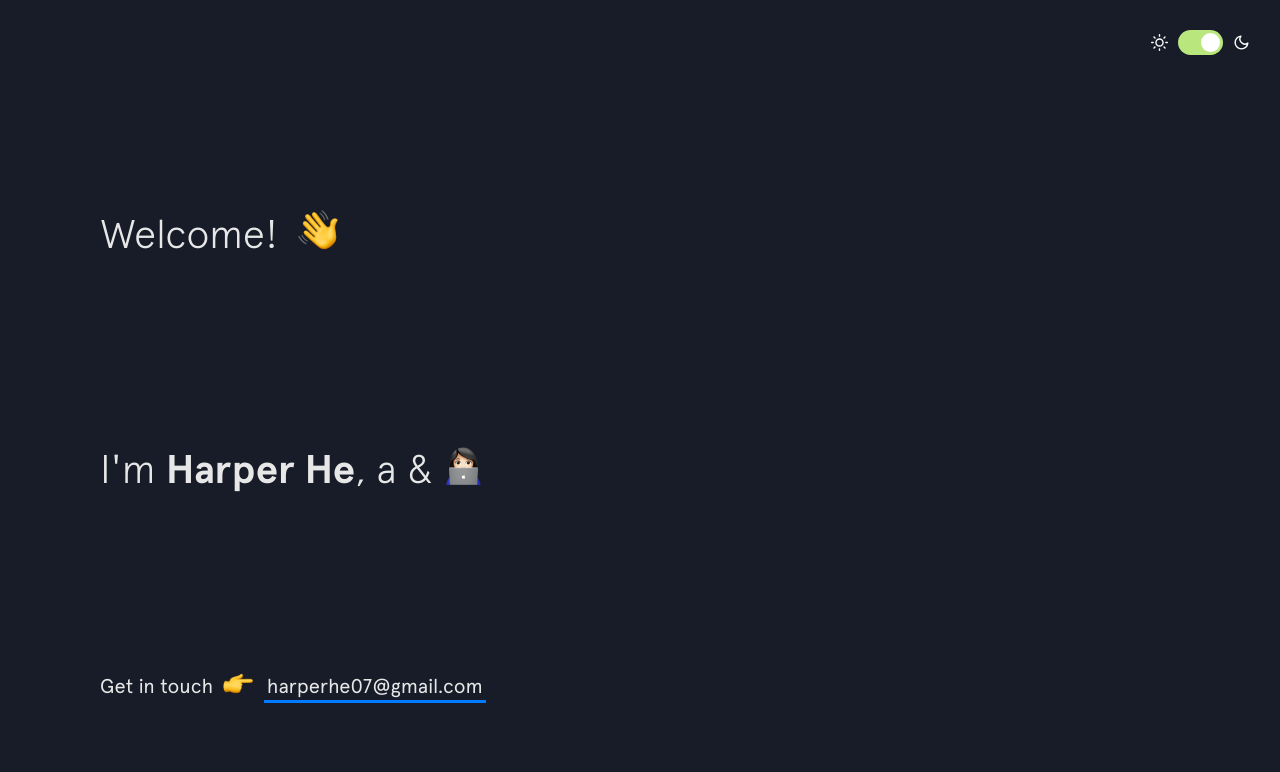
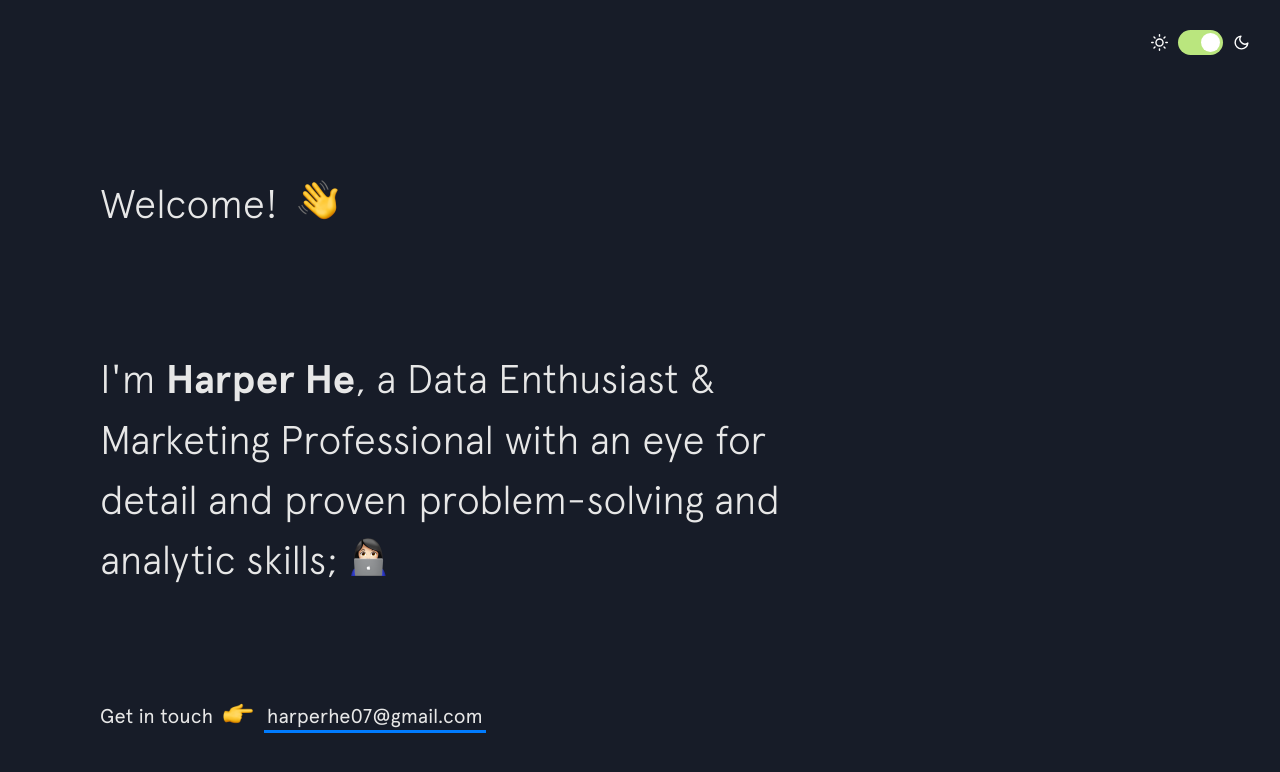
Before and after one commit to harper-he/harper-he.github.io, a Jekyll site: the page built from index.html, in a window 1280 px wide and 900 px high. Shown: the top 772 px of the window. Built offline with Jekyll 4.4.1, drawn with Linux system fonts in a browser that asks for light colours; nearby versions of some CDN libraries.

Commit message:
Update intro.html

```diff
--- a/_includes/intro.html
+++ b/_includes/intro.html
@@ -4,7 +4,7 @@
   </h1>
 
   <h2 class="intro__tagline">I'm
-    <span class="name">Harper He</span>, a  &amp;
+    <span class="name">Harper He</span>, a Data Enthusiast &amp Marketing Professional with an eye for detail and proven problem-solving and analytic skills;
     <span class="emoji technologist"></span>
   </h2>
 
```
